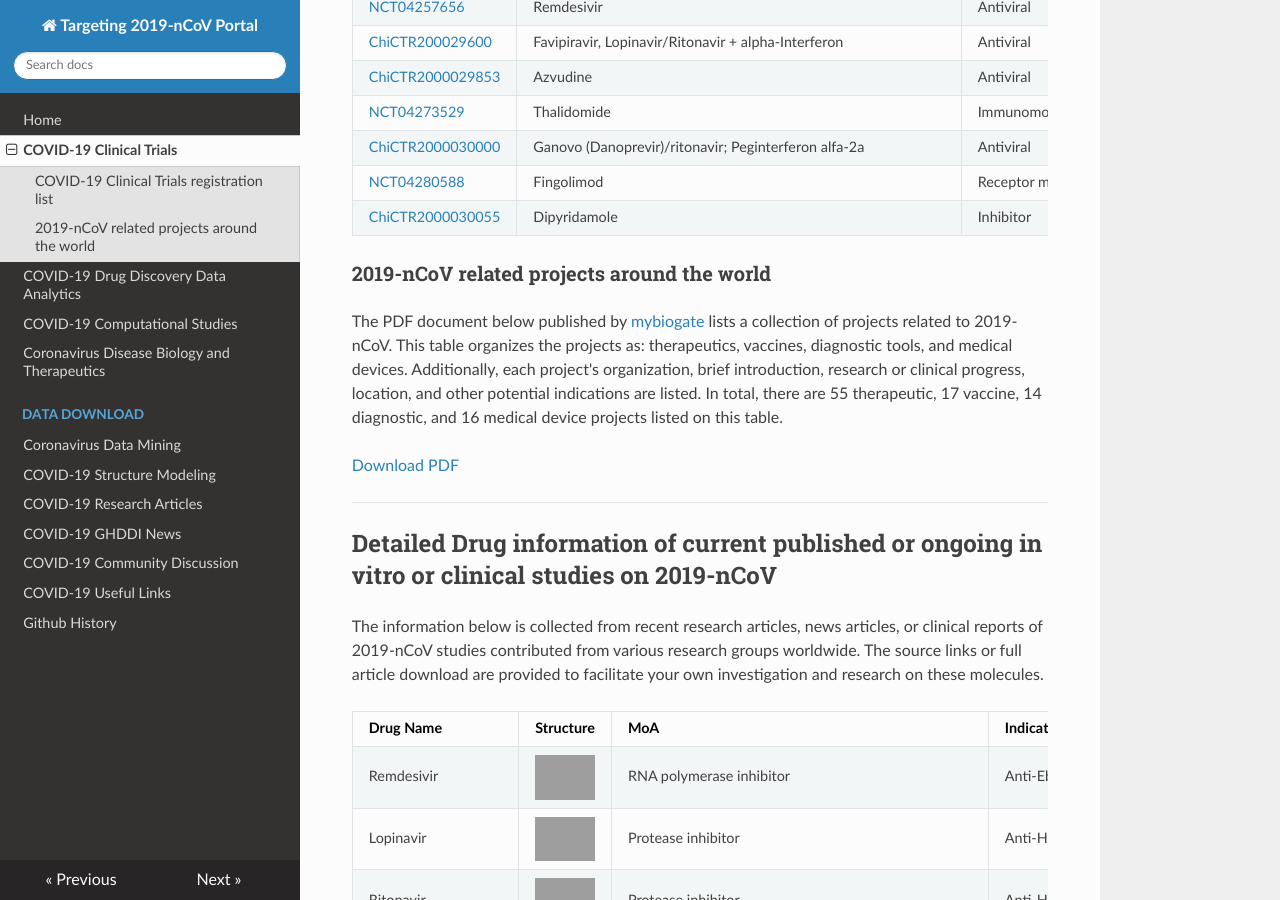
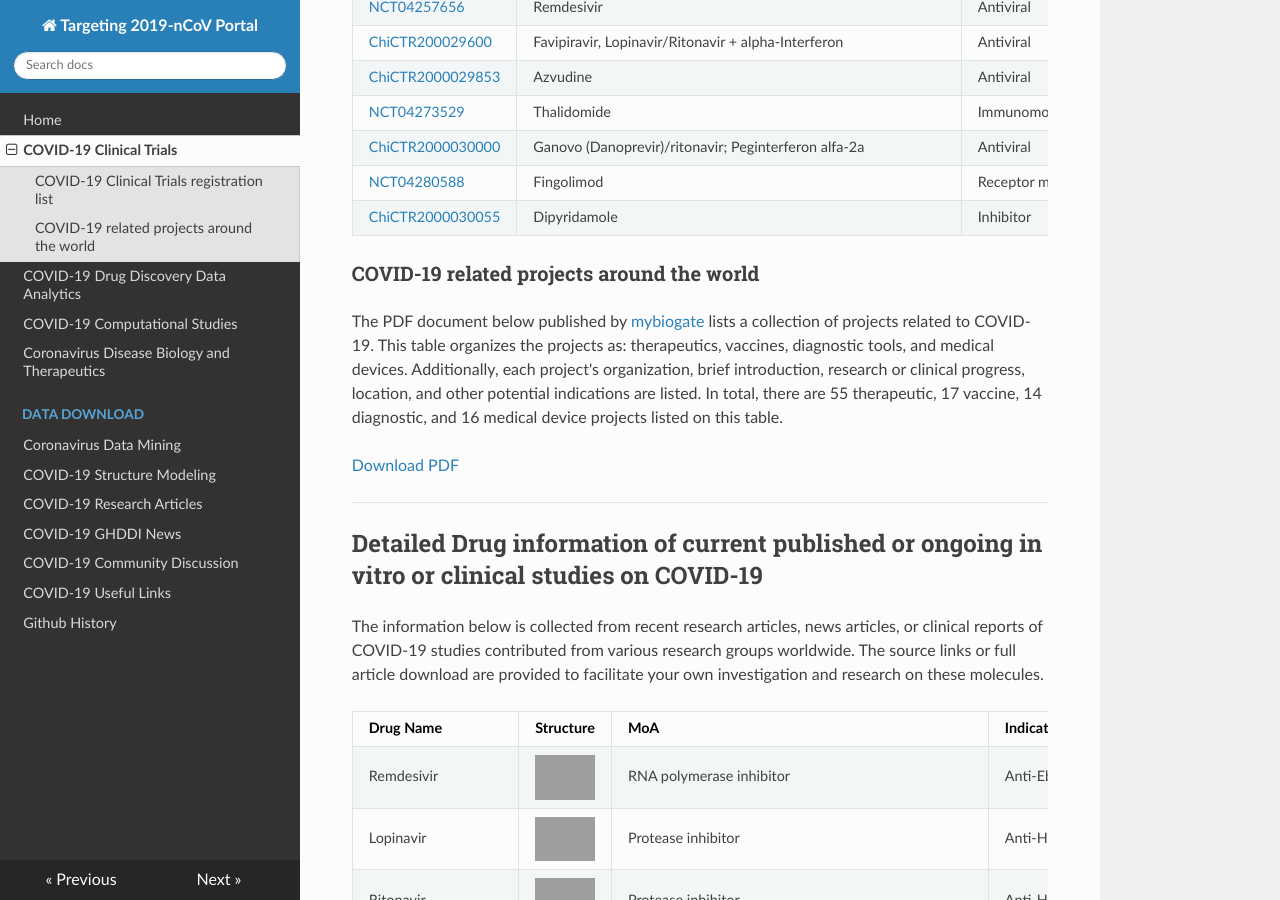
Before and after one commit to GHDDI-AILab/Targeting2019-nCoV, an MkDocs documentation site: the page built from docs/drug_candidates.md, in a window 1280 px wide and 900 px high, scrolled down 934 px. Built offline with MkDocs 1.6.1, drawn with Linux system fonts in a browser that asks for light colours; nearby versions of some CDN libraries; grey boxes are pictures that could not be loaded.

Commit message:
Update drug_candidates.md

```diff
--- a/docs/drug_candidates.md
+++ b/docs/drug_candidates.md
@@ -29,16 +29,16 @@
 | [ChiCTR2000030055](http://www.chictr.org.cn/showprojen.aspx?proj=49864) | Dipyridamole                                                 | Inhibitor                 | 2020/2/22         |
 
 
-### 2019-nCoV related projects around the world
-The PDF document below published by [mybiogate](http://mybiogate.com) lists a collection of projects related to 2019-nCoV.  This table organizes the projects as: therapeutics, vaccines, diagnostic tools, and medical devices. Additionally, each project's organization, brief introduction, research or clinical progress, location, and other potential indications are listed. In total, there are 55 therapeutic, 17 vaccine, 14 diagnostic, and 16 medical device projects listed on this table.
+### COVID-19 related projects around the world
+The PDF document below published by [mybiogate](http://mybiogate.com) lists a collection of projects related to COVID-19.  This table organizes the projects as: therapeutics, vaccines, diagnostic tools, and medical devices. Additionally, each project's organization, brief introduction, research or clinical progress, location, and other potential indications are listed. In total, there are 55 therapeutic, 17 vaccine, 14 diagnostic, and 16 medical device projects listed on this table.
 
 [Download PDF](http://ghddiai.oss-cn-zhangjiakou.aliyuncs.com/file/file_quanqiuzhongwenxiangmu.pdf)
 
 ---
 
-## Detailed Drug information of current published or ongoing in vitro or clinical studies on 2019-nCoV
+## Detailed Drug information of current published or ongoing in vitro or clinical studies on COVID-19
 
-The information below is collected from recent research articles, news articles, or clinical reports of 2019-nCoV studies contributed from various research groups worldwide. The source links or full article download are provided to facilitate your own investigation and research on these molecules.
+The information below is collected from recent research articles, news articles, or clinical reports of COVID-19 studies contributed from various research groups worldwide. The source links or full article download are provided to facilitate your own investigation and research on these molecules.
 
 
 | Drug Name             | Structure                                                    | MoA                                                 | Indication                                                   | DrugBank URL                                                 | Anti-2019nCoV Evidence                          | Reference                                                    |
```
